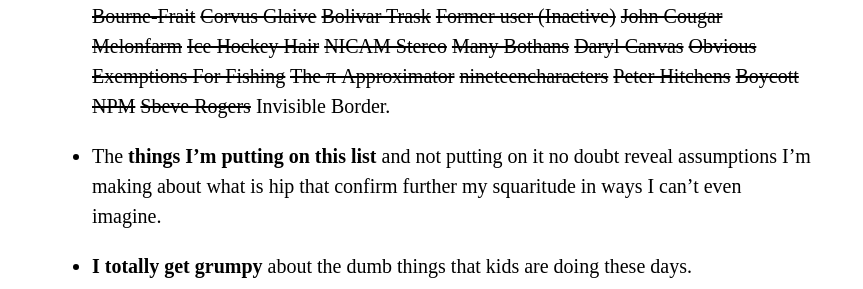
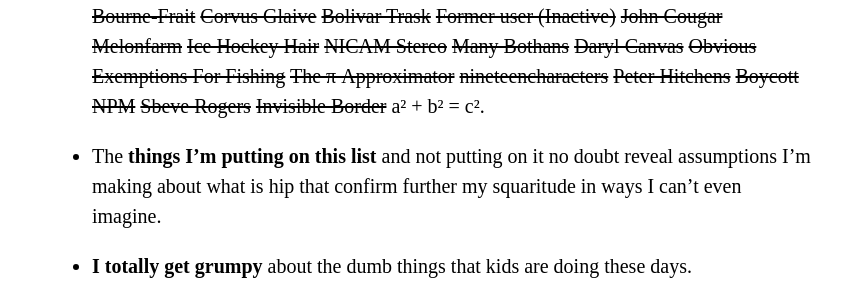
Before and after one commit to paulfitz/paulfitz.github.io, a Jekyll site: the page built from index.html, in a window 1280 px wide and 900 px high, scrolled down 20946 px. Shown: the part 165-454 px from the top of the window, without its empty margins (208-1071 px from the left). Built offline with Jekyll 4.4.1, drawn with Linux system fonts in a browser that asks for light colours; nearby versions of some CDN libraries.

Commit message:
more pike

```diff
--- a/_data/pikes.json
+++ b/_data/pikes.json
@@ -194,5 +194,6 @@
   "Peter Hitchens",
   "Boycott NPM",
   "Sbeve Rogers",
-  "Invisible Border"
+  "Invisible Border",
+  "a² + b² = c²"
 ]
```
